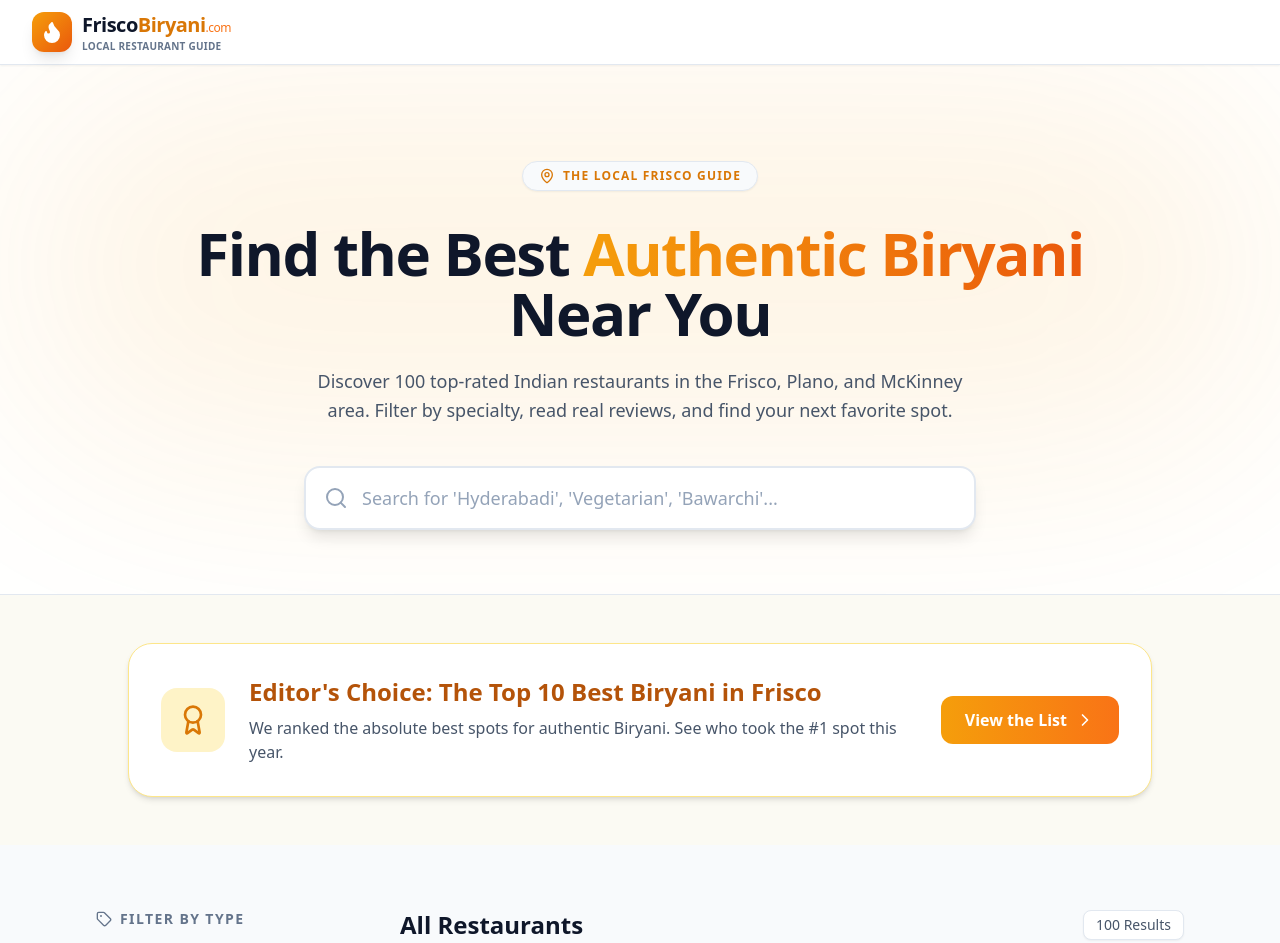
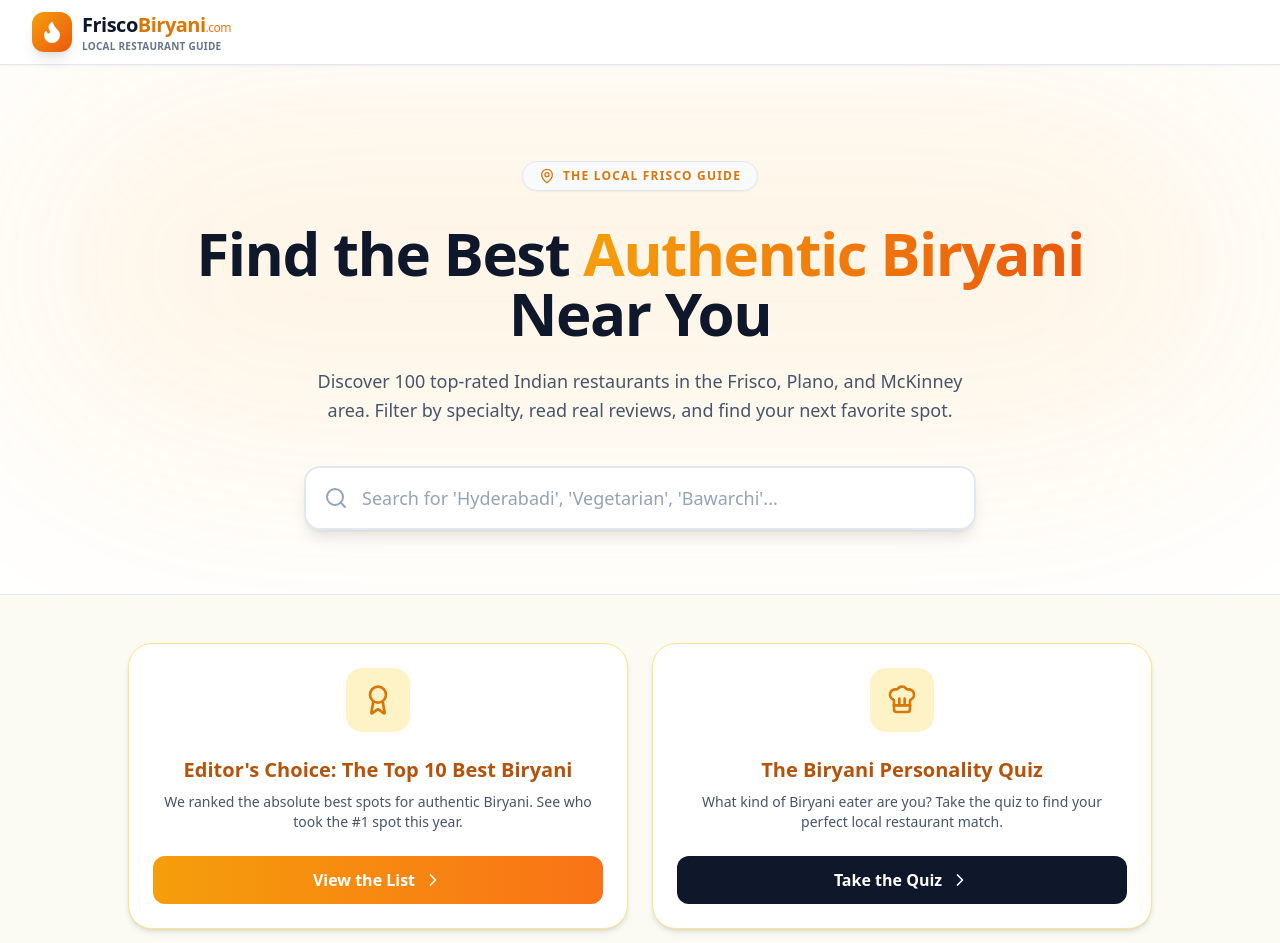
Before and after one commit to RaghuKolipakula/FriscoBiryani.com, a Next.js app: page / in a window 1280 px wide. Shown: the top 943 px of the page. Built offline with nearby package versions, Linux system fonts and the light colour scheme.

Commit message:
feat: Add prominent Biryani Quiz link to the homepage

```diff
--- a/src/app/page.tsx
+++ b/src/app/page.tsx
@@ -2,7 +2,7 @@
 
 import React, { useState, useMemo } from "react";
 import Link from "next/link";
-import { Search, MapPin, Star, Tag, ChevronRight, Award } from "lucide-react";
+import { Search, MapPin, Star, Tag, ChevronRight, Award, ChefHat } from "lucide-react";
 import restaurantsData from "../data/restaurants.json";
 
 const ALL_TAGS = Array.from(new Set(restaurantsData.flatMap(r => r.tags))).sort();
@@ -56,25 +56,39 @@ export default function DirectoryPage() {
         </div>
       </section>
 
-      {/* Editor's Highlight */}
+      {/* Featured Highlights */}
       <section className="px-6 sm:px-12 lg:px-24 py-12 bg-amber-50/50">
-        <div className="max-w-5xl mx-auto">
+        <div className="max-w-5xl mx-auto grid md:grid-cols-2 gap-6">
           <Link
             href="/best-biryani-frisco-tx"
-            className="group flex flex-col md:flex-row items-center gap-6 p-6 md:p-8 rounded-3xl bg-white border border-amber-200 hover:border-amber-400 shadow-md hover:shadow-lg transition-all"
+            className="group flex flex-col items-center gap-6 p-6 rounded-3xl bg-white border border-amber-200 hover:border-amber-400 shadow-md hover:shadow-lg transition-all text-center"
           >
             <div className="w-16 h-16 shrink-0 rounded-2xl bg-amber-100 flex items-center justify-center text-amber-600 group-hover:scale-110 transition-transform">
               <Award className="w-8 h-8" />
             </div>
-            <div className="flex-1 text-center md:text-left">
-              <h2 className="text-xl md:text-2xl font-bold text-amber-700 mb-2">Editor's Choice: The Top 10 Best Biryani in Frisco</h2>
-              <p className="text-slate-600">We ranked the absolute best spots for authentic Biryani. See who took the #1 spot this year.</p>
+            <div>
+              <h2 className="text-xl font-bold text-amber-700 mb-2">Editor's Choice: The Top 10 Best Biryani</h2>
+              <p className="text-slate-600 text-sm">We ranked the absolute best spots for authentic Biryani. See who took the #1 spot this year.</p>
             </div>
-            <div className="shrink-0">
-              <span className="inline-flex items-center gap-2 px-6 py-3 rounded-xl bg-gradient-to-r from-amber-500 to-orange-500 text-white font-bold hover:shadow-lg hover:opacity-90 transition-all">
-                View the List <ChevronRight className="w-5 h-5" />
-              </span>
+            <span className="mt-auto inline-flex items-center gap-2 px-6 py-3 rounded-xl bg-gradient-to-r from-amber-500 to-orange-500 text-white font-bold hover:shadow-lg hover:opacity-90 transition-all w-full justify-center">
+              View the List <ChevronRight className="w-5 h-5" />
+            </span>
+          </Link>
+
+          <Link
+            href="/quiz"
+            className="group flex flex-col items-center gap-6 p-6 rounded-3xl bg-white border border-amber-200 hover:border-amber-400 shadow-md hover:shadow-lg transition-all text-center"
+          >
+            <div className="w-16 h-16 shrink-0 rounded-2xl bg-amber-100 flex items-center justify-center text-amber-600 group-hover:scale-110 transition-transform">
+              <ChefHat className="w-8 h-8" />
             </div>
+            <div>
+              <h2 className="text-xl font-bold text-amber-700 mb-2">The Biryani Personality Quiz</h2>
+              <p className="text-slate-600 text-sm">What kind of Biryani eater are you? Take the quiz to find your perfect local restaurant match.</p>
+            </div>
+            <span className="mt-auto inline-flex items-center gap-2 px-6 py-3 rounded-xl bg-slate-900 text-white font-bold hover:shadow-lg hover:opacity-90 transition-all w-full justify-center">
+              Take the Quiz <ChevronRight className="w-5 h-5" />
+            </span>
           </Link>
         </div>
       </section>
```
